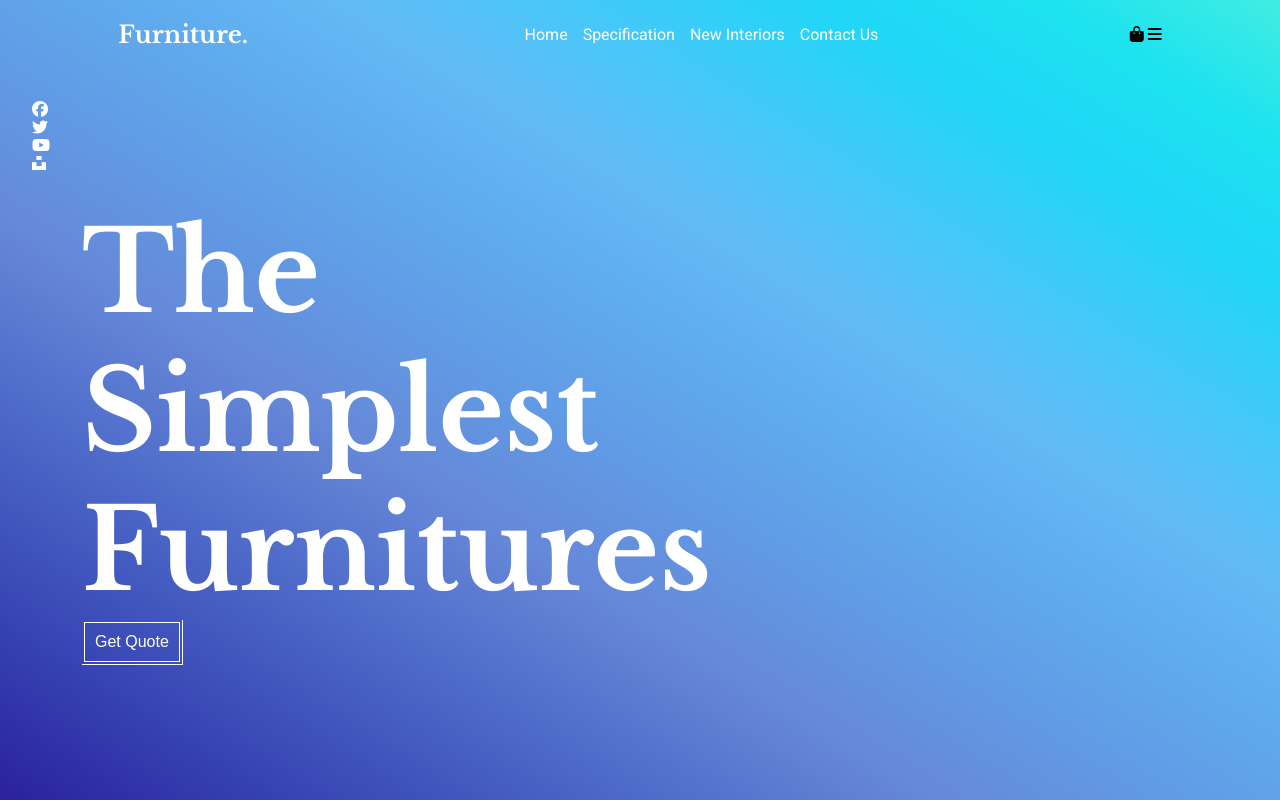
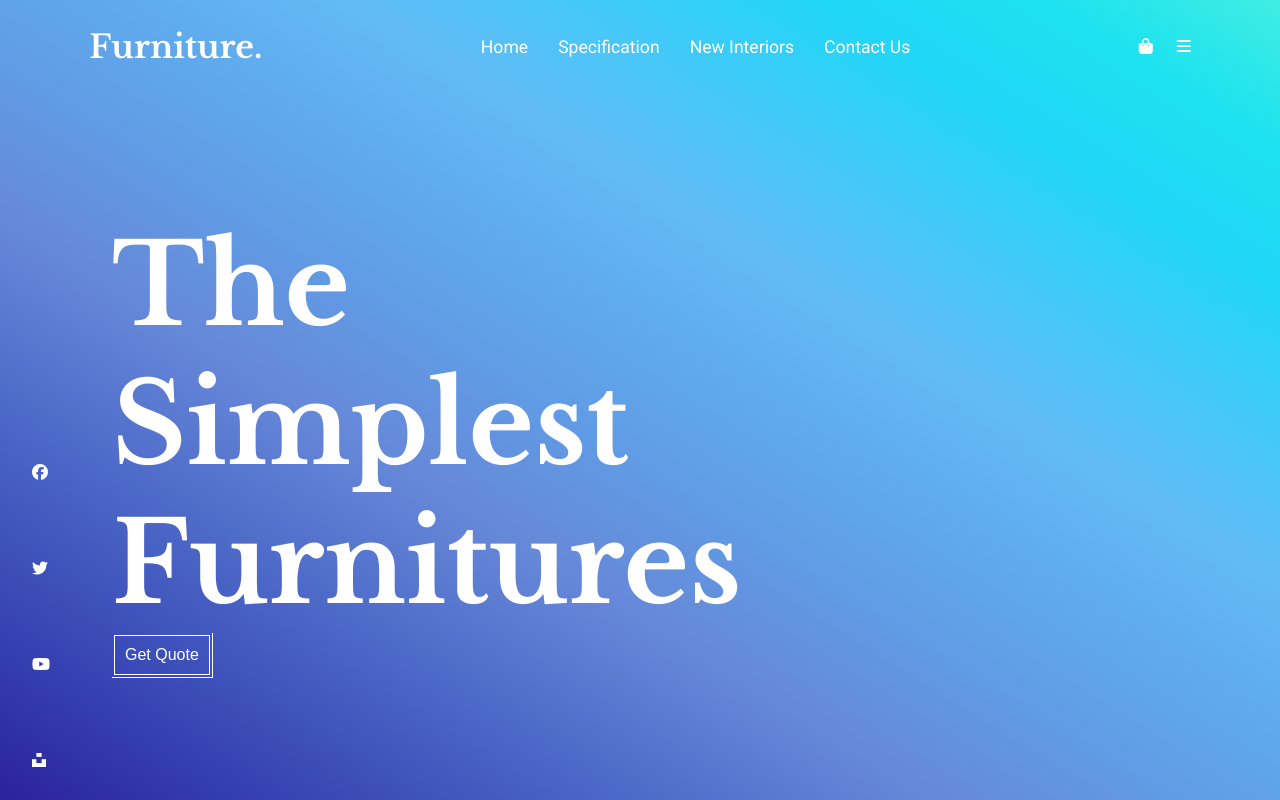
Before and after one commit to IsraelSantizo98/landingHome, a plain HTML site: page index.html in a window 1280 px wide. Drawn offline with nearby package versions, Linux system fonts and the light colour scheme.

Commit message:
Se agrego estilo a left-section

```diff
--- a/css/style.css
+++ b/css/style.css
@@ -39,6 +39,7 @@ body {
 .header-section .image-logo h2 {
   color: #fff;
   font-family: "Libre Baskerville", serif;
+  font-size: 2em;
 }
 .header-section .menu ul {
   list-style: none;
@@ -50,18 +51,28 @@ body {
 .header-section .menu ul li a {
   text-decoration: none;
   color: #fff;
+  font-size: 1.1em;
+  margin-right: 15px;
+}
+.header-section .notification span i {
+  color: #fff;
+  margin-left: 20px;
+  cursor: pointer;
 }
 .left-section {
   /* background: lawngreen; */
   grid-column: 1 / 2;
+  display: flex;
+  flex-direction: column;
+  justify-content: flex-end;
   padding: 2em;
   /* height: 100%; */
 }
-.left-section .icon {
+.left-section .icon span {
   display: flex;
-  flex-direction: column;
-  /* align-items: flex-end;
-  justify-content: flex-end; */
+  margin-top: 5em;
+}
+.left-section .icon span i {
   color: #fff;
 }
 .main-section {
@@ -72,6 +83,7 @@ body {
   align-items: flex-start;
   justify-content: center;
   font-family: "Libre Baskerville", serif;
+  margin-left: 30px;
 }
 .main-section h1 {
   color: #fff;
```
